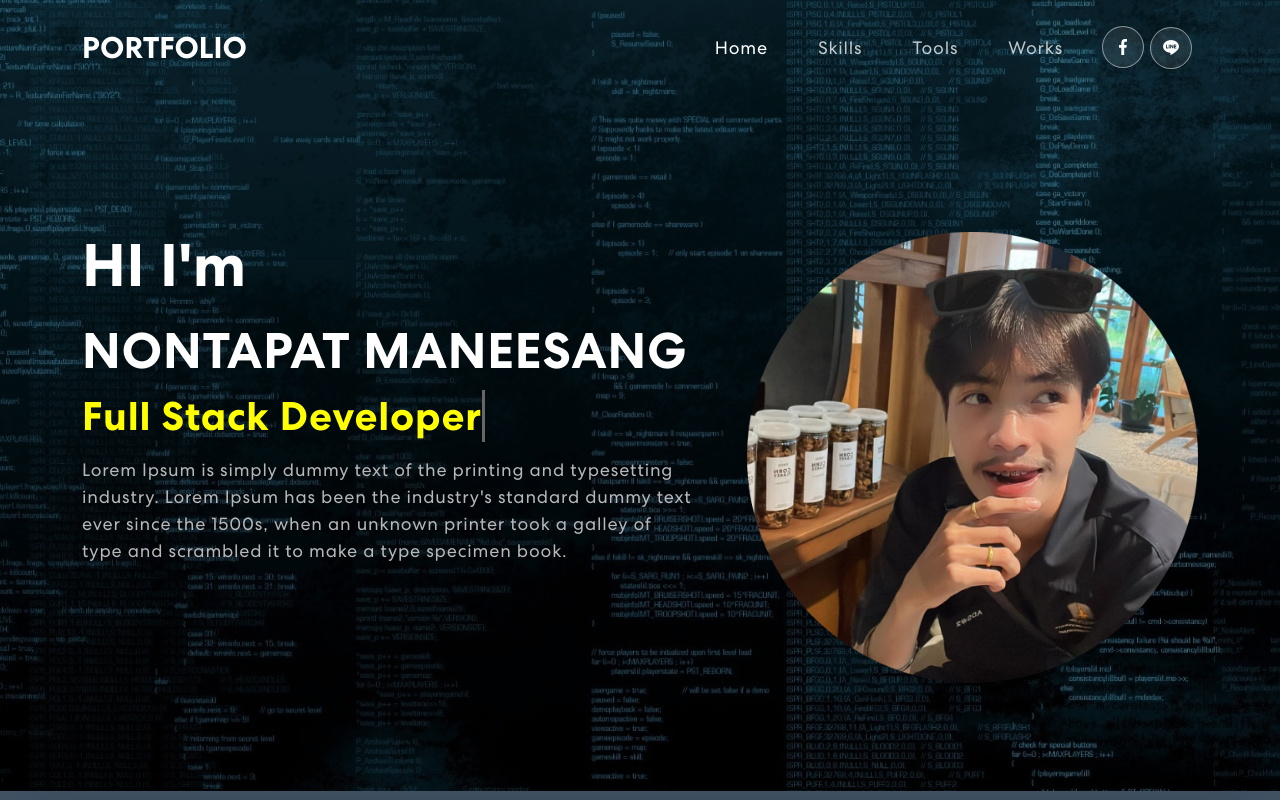
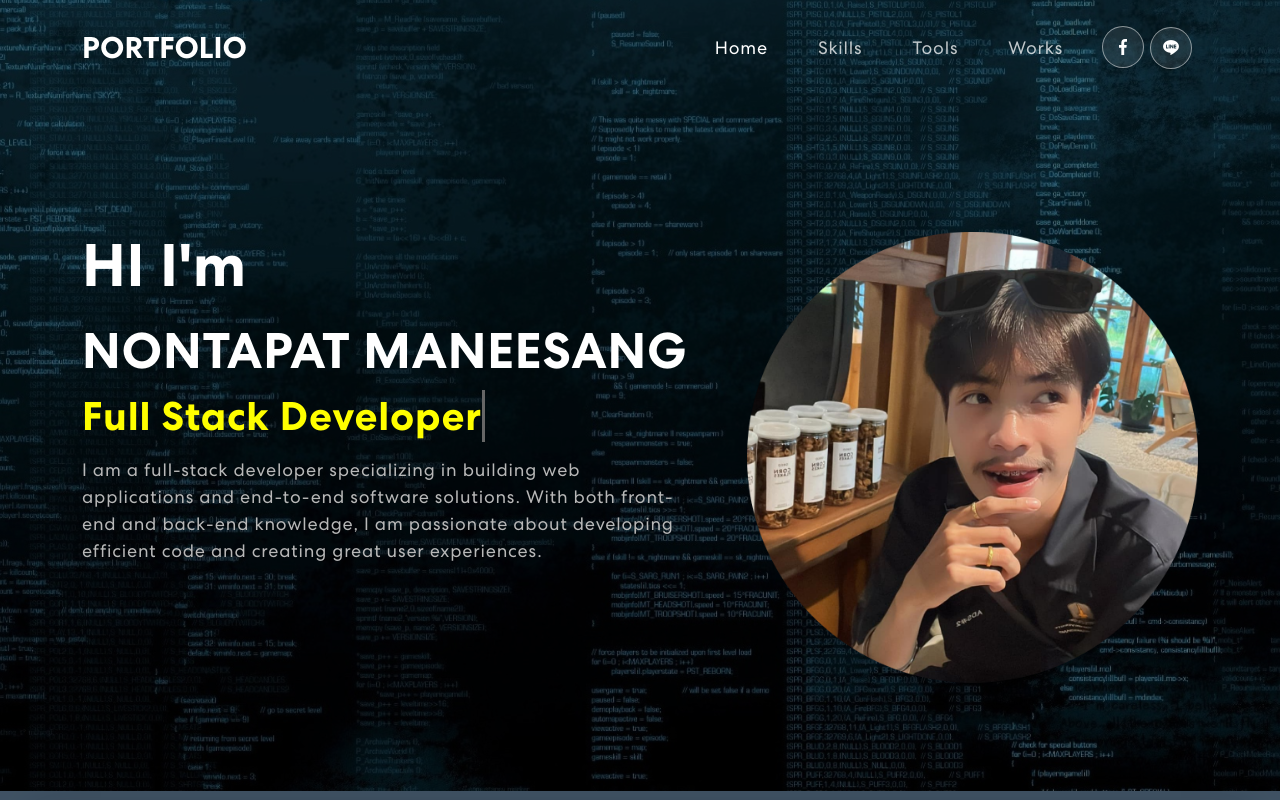
Before and after one commit to NontapatManeesang/my-pf, a React (Create React App) app: page / in a window 1280 px wide. Shown: the top 800 px of the page. Built offline with nearby package versions, Linux system fonts and the light colour scheme; no server answers.

Commit message:
อัปเดตล่าสุด Baner

```diff
--- a/src/components/Banner.js
+++ b/src/components/Banner.js
@@ -59,7 +59,7 @@ export const Banner = () => {
                 <span className="tagline">HI I'm</span>
                 <h1 style={{ color: '#fff' , fontSize: '50px'}} >{`NONTAPAT MANEESANG`} </h1>
                 <h1 style={{ color: 'yellow' , fontSize: '40px'}}><span className="txt-rotate" dataPeriod="1000" data-rotate='[ "Full Stack Developer", "Data Science" ]'><span className="wrap">{text}</span></span></h1>
-                  <p>Lorem Ipsum is simply dummy text of the printing and typesetting industry. Lorem Ipsum has been the industry's standard dummy text ever since the 1500s, when an unknown printer took a galley of type and scrambled it to make a type specimen book.</p>
+                  <p>I am a full-stack developer specializing in building web applications and end-to-end software solutions. With both front-end and back-end knowledge, I am passionate about developing efficient code and creating great user experiences.</p>
                   {/* <button onClick={() => console.log('connect')}>Let’s Connect <ArrowRightCircle size={25} /></button> */}
               </div>}
             </TrackVisibility>
```
